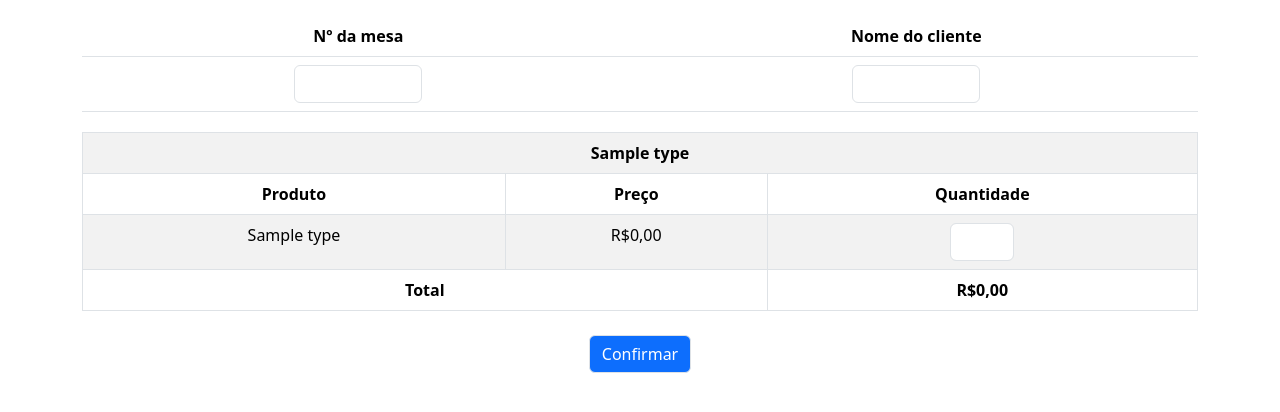
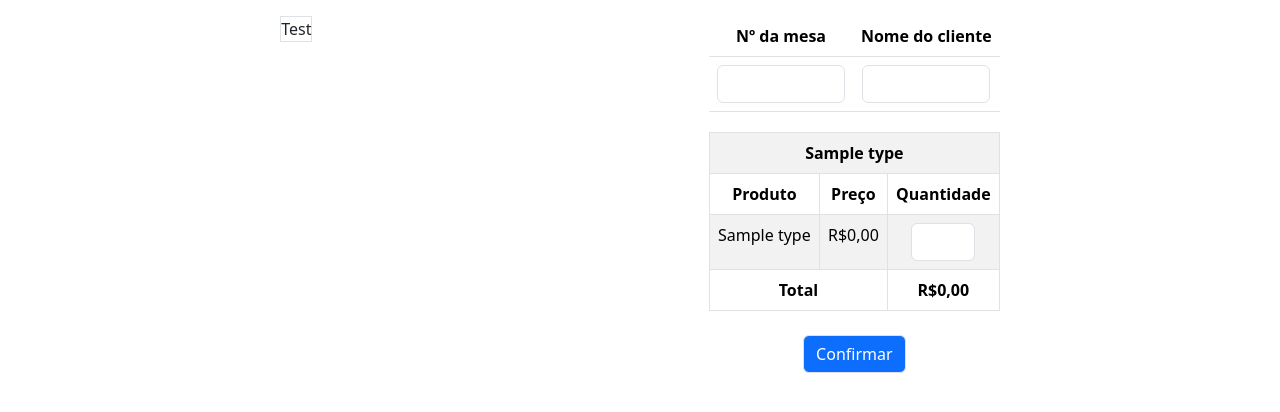
Before and after one commit to luizfldomingues/limas, a Flask app: template templates/new-order.html in a window 1280 px wide. Shown: the part 64-476 px from the top of the page. Run offline with Flask 3, Linux system fonts and the light colour scheme; the template is opened without the code that fills it: most values are stand-ins (such as "Sample title", 1, 10 or a date in 2020); parts of the project's set-up code (start-up, migrations or seed data) failed here and were passed over.

Commit message:
ux: start to use bootstrap flex

```diff
--- a/templates/macros.html
+++ b/templates/macros.html
@@ -1,4 +1,9 @@
 {% macro edit_order(action, products, edit_customer_info=False, order=False, color="primary", confirm_button="Confirmar") %}
+    <div class="flex d-flex flex-row justify-content-around w-100 vh-10 overflow-auto">
+        <div class="">
+          <div class="border">Test</div>
+        </div>
+        <div class="vh-50 overflow-auto">
             <form action="{{ action }}" method="post">
                 {% if order %}
                 <span>
@@ -79,4 +84,6 @@
                 </div>
                 <button class="border btn btn-{{ color }}" type="submit">{{ confirm_button }}</button>
             </form>
+        </div>
+    </div>
 {% endmacro %}
```
Also changed, not shown: package-lock.json (added). Lines whose indentation alone changed are shown as unchanged.
